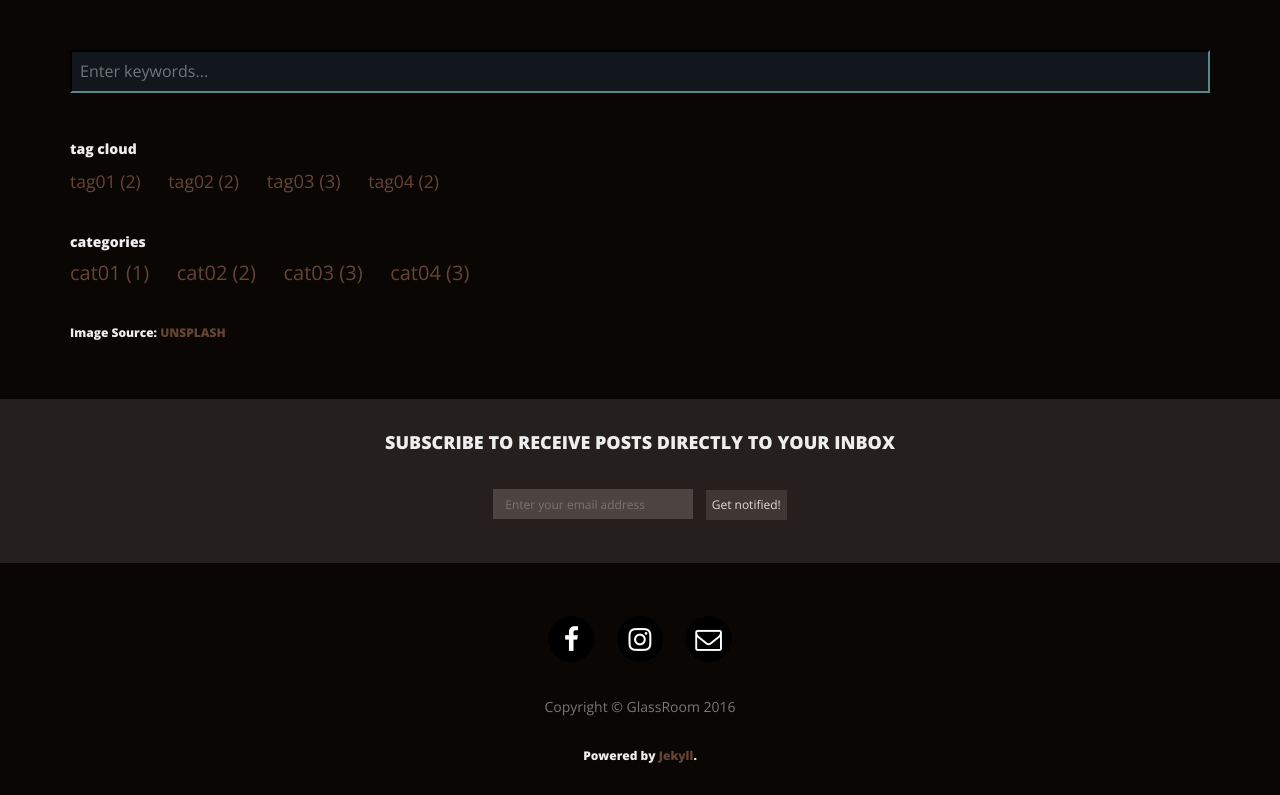
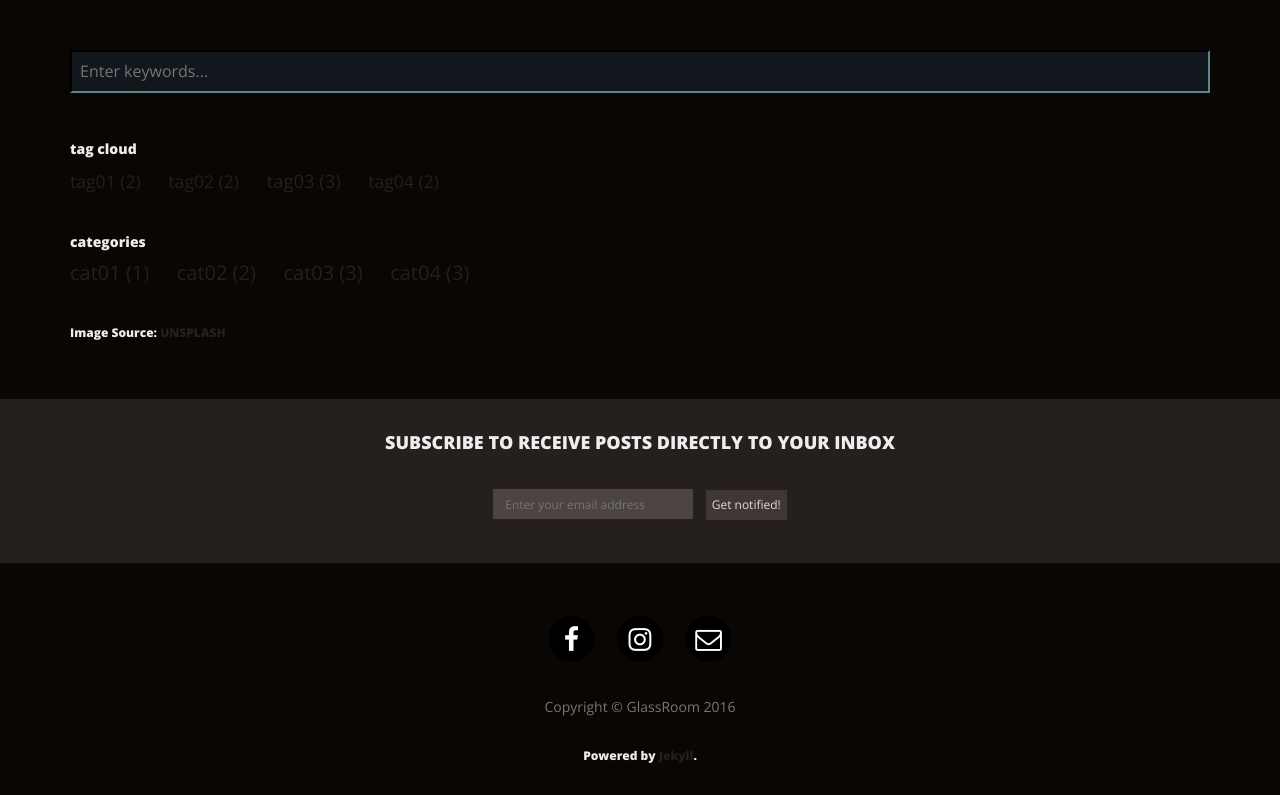
Before and after one commit to Magnum800/glassroom, a Jekyll site: the page built from search.html, in a window 1280 px wide. Shown: the part 453-1248 px from the top of the page. Built offline with Jekyll 4.4.1, drawn with Linux system fonts in a browser that asks for light colours; nearby versions of some CDN libraries; comment, search, counter and statistics services are not loaded.

Commit message:
Update main.css

```diff
--- a/css/main.css
+++ b/css/main.css
@@ -21,7 +21,7 @@ h6 {
   font-weight: 800;
 }
 a {
-  color: #654434;
+  color: #251F1D;
   transition: color .4s;
   text-decorarion: none;
 }
```
